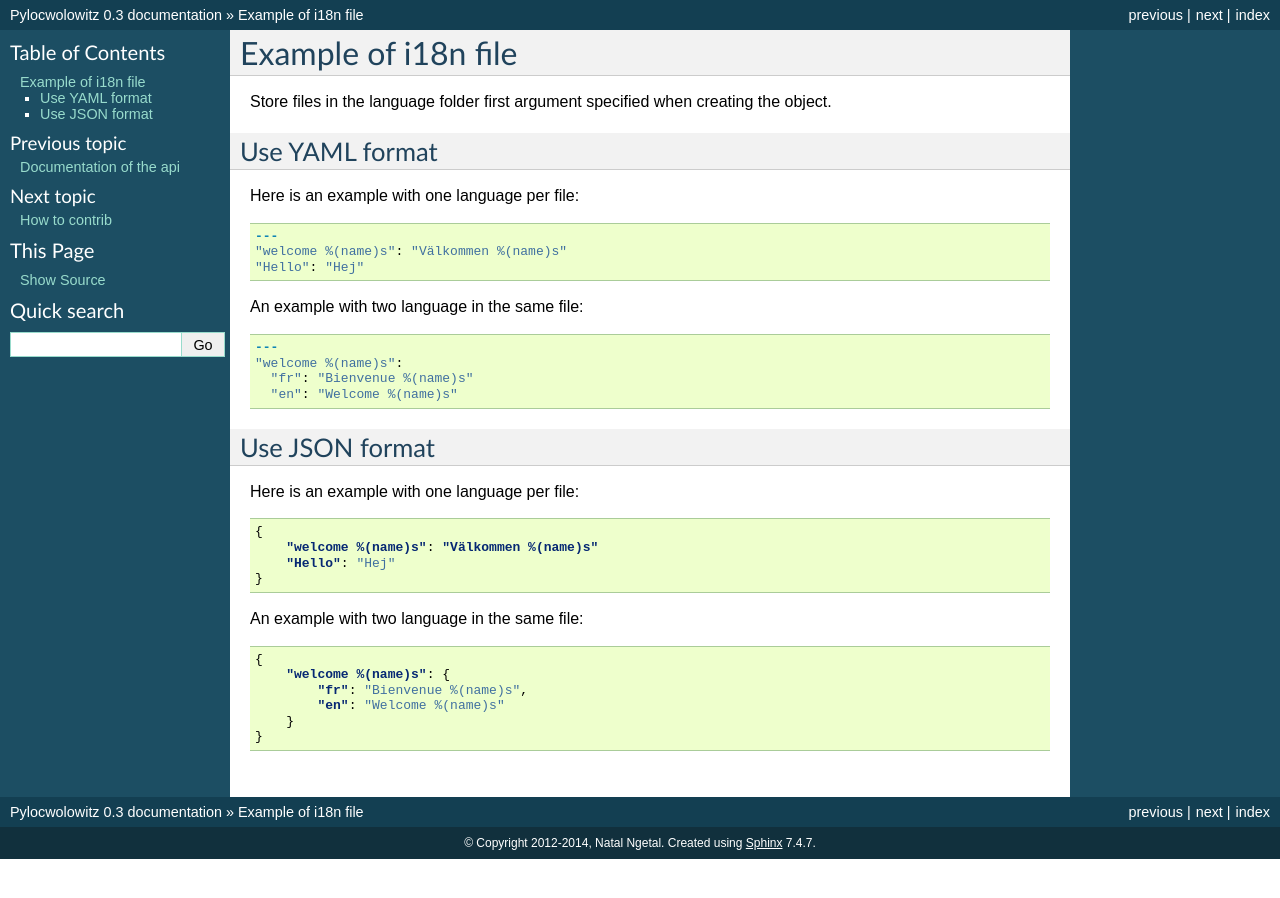
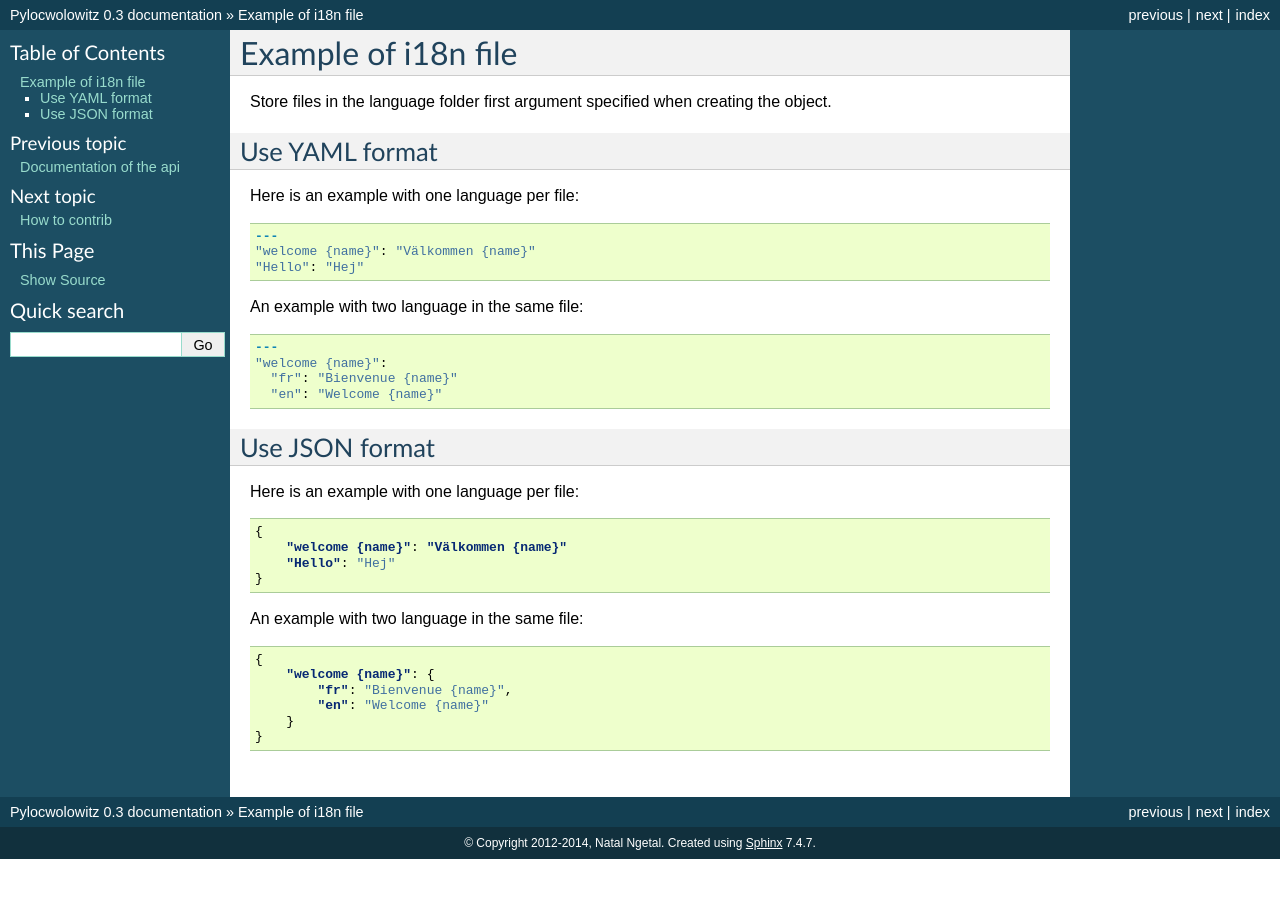
Before and after one commit to openuado/Pylocwolowitz, a Sphinx documentation site: the page built from docs/source/example_i18n_file.rst, in a window 1280 px wide. Built offline with Sphinx 7.4.7, drawn with Linux system fonts in a browser that asks for light colours; formulas are drawn with MathJax 3.

Commit message:
[Core] Using format (fixes #10).

```diff
--- a/README.rst
+++ b/README.rst
@@ -30,4 +30,4 @@ Example:
     from pylocwolowitz import Pylocwolowitz
     i18n = Pylocwolowitz('./i18n')
     i18n.loc('hello', 'fr')
-    i18n.loc('welcome %(name)s', 'se', {'name': 'hobbestigrou'})
+    i18n.loc('welcome {name}', 'se', {'name': 'hobbestigrou'})
--- a/docs/source/example_i18n_file.rst
+++ b/docs/source/example_i18n_file.rst
@@ -11,7 +11,7 @@ Here is an example with one language per file:
 .. code-block:: yaml
 
     ---
-    "welcome %(name)s": "Välkommen %(name)s"
+    "welcome {name}": "Välkommen {name}"
     "Hello": "Hej"
 
 An example with two language in the same file:
@@ -19,9 +19,9 @@ An example with two language in the same file:
 .. code-block:: yaml
 
     ---
-    "welcome %(name)s":
-      "fr": "Bienvenue %(name)s"
-      "en": "Welcome %(name)s"
+    "welcome {name}":
+      "fr": "Bienvenue {name}"
+      "en": "Welcome {name}"
 
 Use JSON format
 ---------------
@@ -31,7 +31,7 @@ Here is an example with one language per file:
 .. code-block:: json
 
     {
-        "welcome %(name)s": "Välkommen %(name)s"
+        "welcome {name}": "Välkommen {name}"
         "Hello": "Hej"
     }
 
@@ -42,8 +42,8 @@ An example with two language in the same file:
 .. code-block:: json
 
    {
-       "welcome %(name)s": {
-           "fr": "Bienvenue %(name)s",
-           "en": "Welcome %(name)s"
+       "welcome {name}": {
+           "fr": "Bienvenue {name}",
+           "en": "Welcome {name}"
        }
    }
```
Also changed, not shown: 6 other files.
